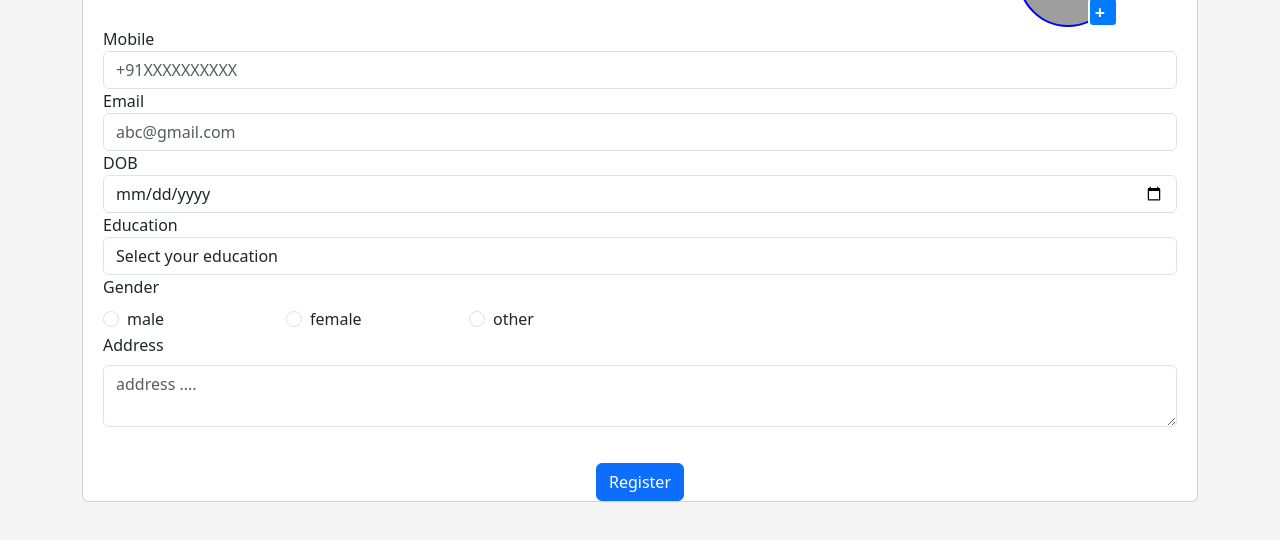
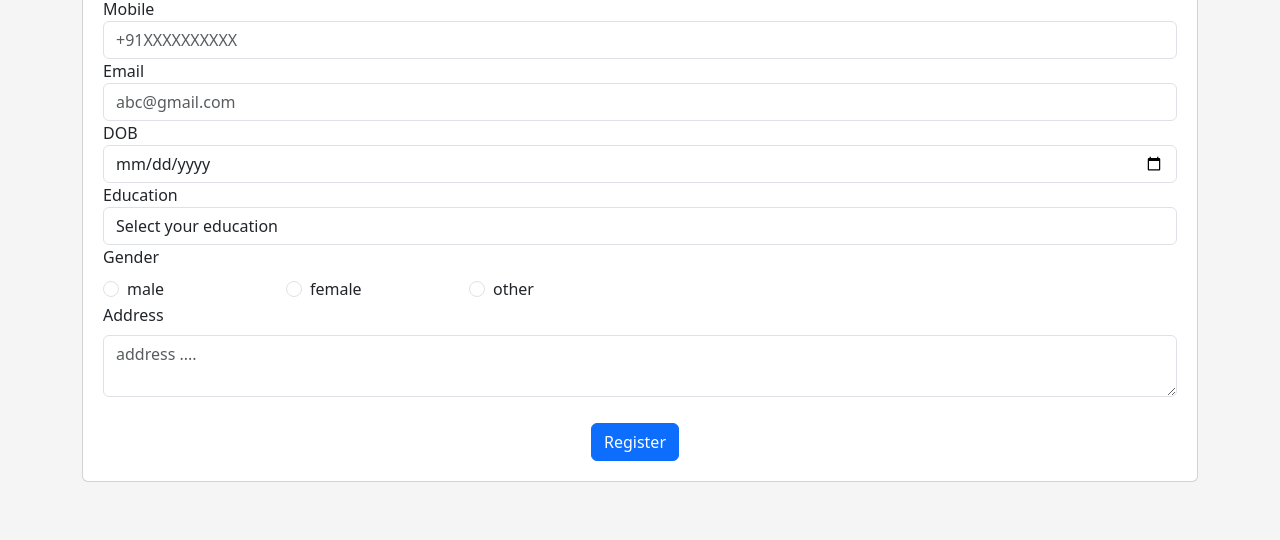
Before and after one commit to ajayjagadaleAJ/Registration-Form, a plain HTML site: page index.html in a window 1280 px wide. Shown: the part 196-736 px from the top of the page. Drawn offline with nearby package versions, Linux system fonts and the light colour scheme; some packages are replaced by stand-ins of ours; grey boxes are pictures that could not be loaded; a script that the page names is missing.

Commit message:
Update index.html

```diff
--- a/index.html
+++ b/index.html
@@ -85,7 +85,7 @@
         }
        body{
         background-color:whitesmoke;
-        padding-top: 50px;
+        padding-top: 20px;
        }
 
     </style>
@@ -229,7 +229,7 @@
                             <div class="container">
                                 <div class="row">
                                     <div class="col-md-12">
-                                        <center><button type="submit" class="btn btn-primary" id="register" name="submit" style="margin-top: 20px;">Register</button></center>
+                                        <center><button type="submit" class="btn btn-primary" id="register" name="submit" style="margin: 10px 20px 20px 10px;">Register</button></center>
                                     </div>
                                 </div>
                             </div>
```
